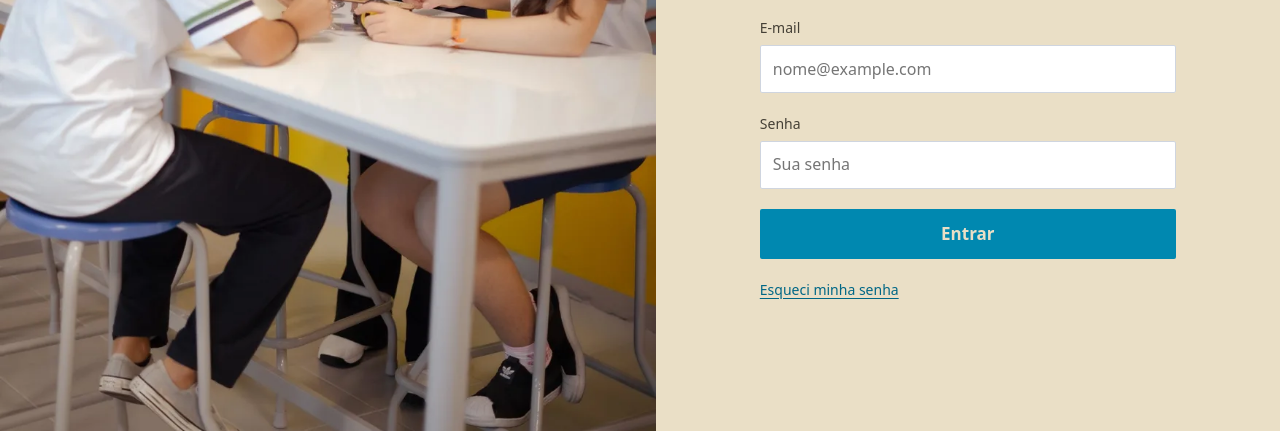
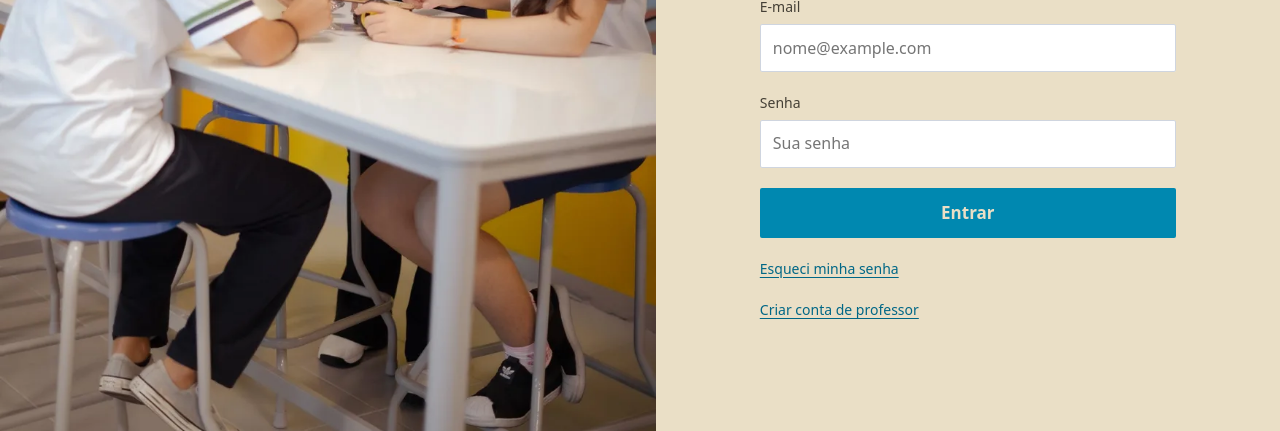
Before and after one commit to Thiago47h/SUMARIO--GL, a plain HTML site: page index.html in a window 1280 px wide. Shown: the part 369-800 px from the top of the page. Drawn offline with Linux system fonts and the light colour scheme.

Commit message:
Exibe cadastro de professor no login

```diff
--- a/index.html
+++ b/index.html
@@ -74,6 +74,7 @@
 </sc-if>
 <button type="submit" style="min-height:50px;border:none;border-radius:var(--radius-md);background:var(--color-accent);color:var(--color-bg);font:600 17px var(--font-heading);cursor:pointer" style-hover="background:var(--color-accent-600)" style-active="background:var(--color-accent-700)">Entrar</button>
 <p style="margin:0;font-size:14px;color:var(--color-neutral-700)"><a href="/redefinir-senha.html">Esqueci minha senha</a></p>
+<p style="margin:0;font-size:14px"><a href="/criar-conta.html">Criar conta de professor</a></p>
 </form>
 <img class="login-photo" src="assets/entrada.webp" alt="Professora e alunas em uma atividade no Colégio Gênesis Life">
 </div>
```
